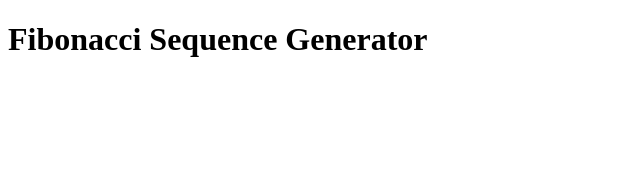
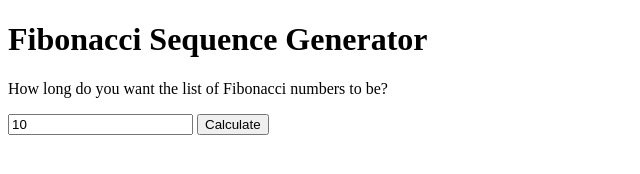
Before and after one commit to DevArrowsmith/fibonacci, a website: page index.html in a window 1280 px wide. Shown: the whole page, without its empty margins (0-640 px from the left). Drawn offline with Linux system fonts and the light colour scheme.

Commit message:
Add field to HTML document for user input of a fibonacci sequence length.

```diff
--- a/index.html
+++ b/index.html
@@ -1,12 +1,36 @@
 <!DOCTYPE html>
 <html lang="en">
+
 <head>
   <meta charset="UTF-8">
   <meta http-equiv="X-UA-Compatible" content="IE=edge">
   <meta name="viewport" content="width=device-width, initial-scale=1.0">
   <title>Fibonacci Sequence Generator</title>
+  <script src='./js/calculateFibonacci.js'></script>
 </head>
+
 <body>
+
   <h1>Fibonacci Sequence Generator</h1>
+
+  <p> How long do you want the list of Fibonacci numbers to be?</p>
+
+  <input
+    id="sequence-length"
+    name="sequence-length"
+    class="number-field"
+    type="number"
+    value="10"
+  />
+
+  <button
+    id="calculate-button"
+    name="calculate-button"
+    class="button"
+    onClick="calculateFibonacci(document.getElementById(`sequence-length`).value)"
+  >Calculate</button>
+
+  <script>calculateFibonacci(document.getElementById("sequence-length").value)</script>
+
 </body>
 </html>
```
